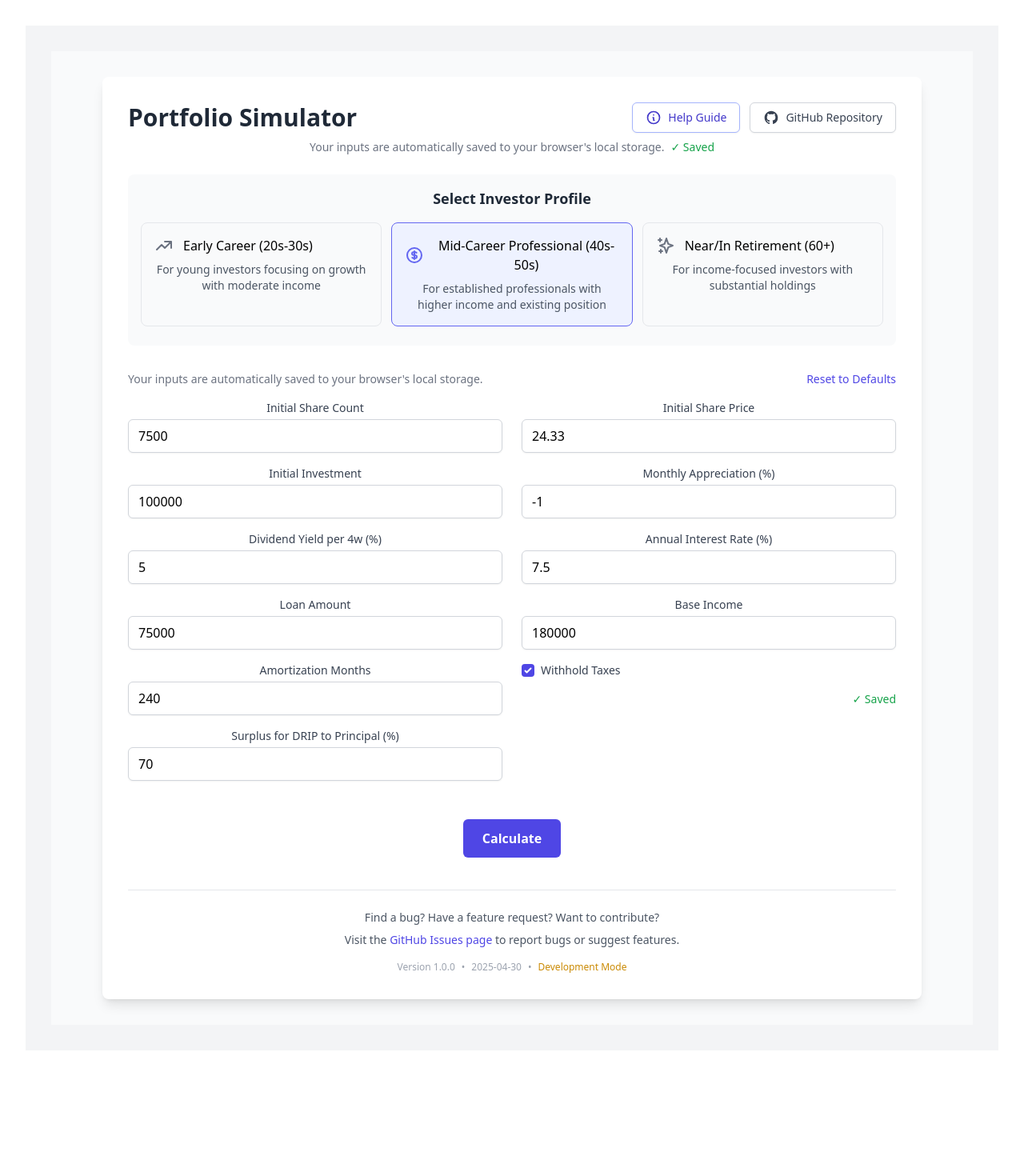
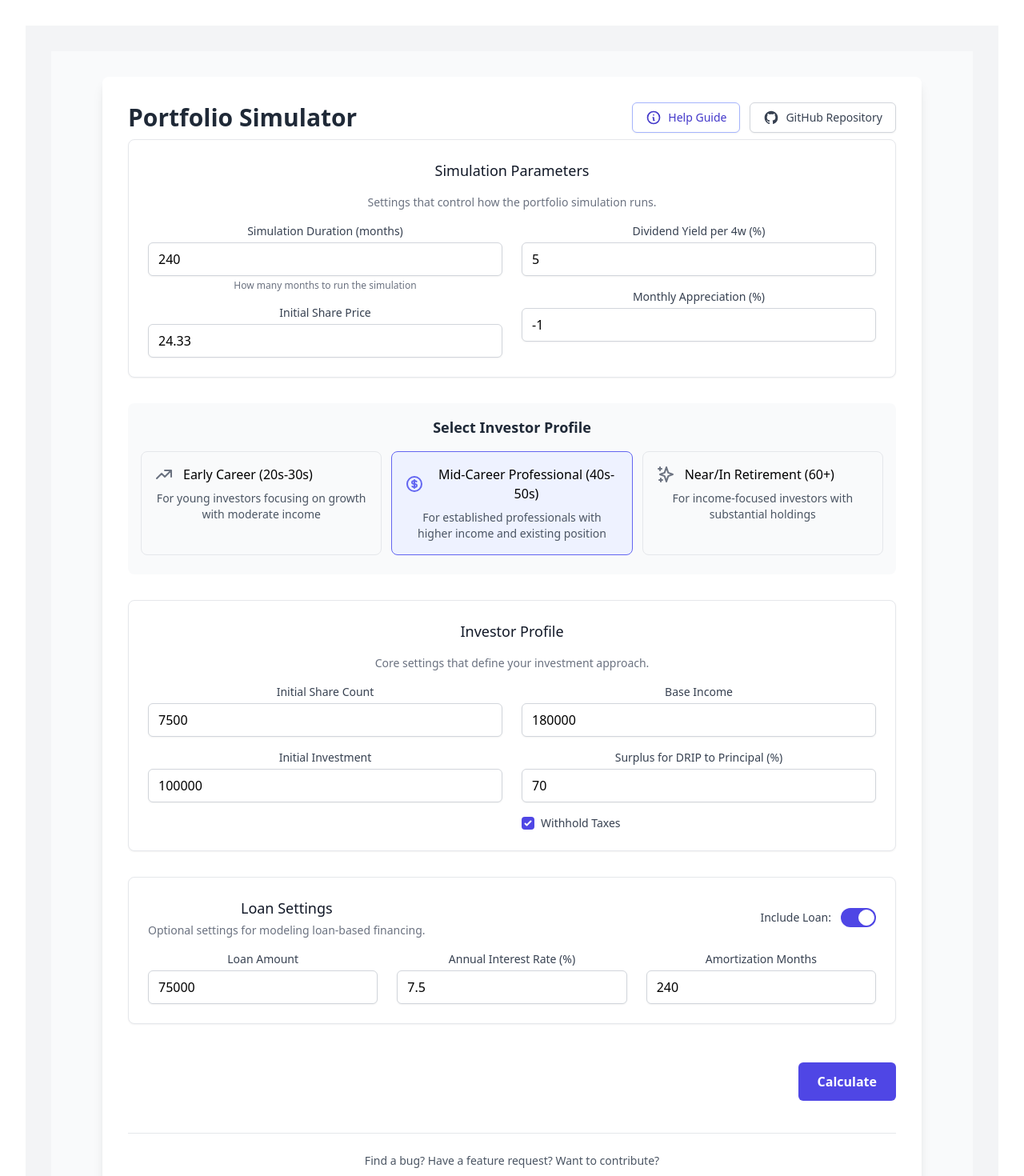
Before and after one commit to davidpeden3/portfolio-sim, a React (Vite) app: page / in a window 1280 px wide. Shown: the top 1470 px of the page at 80% size. Before the commit the page ends 1345 px from the top, so only its background shows below. Built offline with nearby package versions, Linux system fonts and the light colour scheme.

Commit message:
re-organize form

```diff
--- a/src/calculator/PortfolioCalculator.ts
+++ b/src/calculator/PortfolioCalculator.ts
@@ -19,18 +19,28 @@ function lookupTaxRate(baseIncome: number, ytdDistribution: number): number {
 
 export function calculatePortfolio(assumptions: Assumptions): { summary: CalculatedSummary, amortization: AmortizationEntry[] } {
     const {
+        // Investor Profile
         initialShareCount: preexistingShares,
         initialInvestment,
+        baseIncome,
+        surplusForDripToPrincipalPercent,
+        withholdTaxes,
+
+        // Simulation Parameters
+        simulationMonths,
         initialSharePrice,
         dividendYieldPer4wPercent,
         monthlyAppreciationPercent,
-        loanAmount,
+
+        // Loan Settings
+        includeLoan,
+        loanAmount: rawLoanAmount,
         annualInterestRatePercent,
-        amortizationMonths,
-        baseIncome,
-        surplusForDripToPrincipalPercent,
-        withholdTaxes
+        amortizationMonths
     } = assumptions;
+
+    // If loan is not included, use 0 as effective loan amount
+    const loanAmount = includeLoan ? rawLoanAmount : 0;
 
     // Calculate shares from investment and add any pre-existing shares
     const sharesFromInvestment = initialInvestment / initialSharePrice;
@@ -61,8 +71,8 @@ export function calculatePortfolio(assumptions: Assumptions): { summary: Calcula
         netPortfolioValue: (initialShareCount * initialSharePrice) - loanAmount
     });
 
-    // --- Months 1..amortizationMonths ---
-    for (let month = 1; month <= amortizationMonths; month++) {
+    // --- Months 1..simulationMonths ---
+    for (let month = 1; month <= simulationMonths; month++) {
         const prev = amortization[month - 1];
 
         const updatedSharePrice = prev.sharePrice * (1 + (monthlyAppreciationPercent / 100));
--- a/src/components/AssumptionsForm.tsx
+++ b/src/components/AssumptionsForm.tsx
@@ -2,24 +2,30 @@ import { EarlyCareerIcon, MidCareerIcon, RetirementIcon, CustomIcon } from "./Pr
 
 // Form data type for PortfolioSimulator
 export interface PortfolioFormData {
+    // Investor Profile
     initialShareCount: number;
     initialInvestment: number;
+    baseIncome: number;
+    surplusForDripPercent: number;
+    withholdTaxes: boolean;
+
+    // Simulation Parameters
+    simulationMonths: number;
     initialSharePrice: number;
     dividendYield4w: number;
     monthlyAppreciation: number;
+
+    // Loan Settings
+    includeLoan: boolean;
+    loanAmount: number;
     annualInterestRate: number;
-    loanAmount: number;
     amortizationMonths: number;
-    baseIncome: number;
-    surplusForDripPercent: number;
-    withholdTaxes: boolean;
 }
 
 interface AssumptionsFormProps {
     formData: PortfolioFormData;
     onChange: (formData: PortfolioFormData) => void;
     onSubmit: (e: React.FormEvent) => void;
-    saveStatus: 'saved' | 'unsaved' | 'saving';
 }
 
 // Predefined profiles for different investor demographics
@@ -28,68 +34,96 @@ export const INVESTOR_PROFILES = {
         name: "Early Career (20s-30s)",
         description: "For young investors focusing on growth with moderate income",
         data: {
+            // Investor Profile
             initialShareCount: 0,
             initialInvestment: 20000,
+            baseIncome: 60000,
+            surplusForDripPercent: 100, // All to DRIP for growth
+            withholdTaxes: true,
+
+            // Simulation Parameters
+            simulationMonths: 300, // 25 years
             initialSharePrice: 24.33,
             dividendYield4w: 5,
             monthlyAppreciation: -1,
+
+            // Loan Settings
+            includeLoan: true,
+            loanAmount: 15000,
             annualInterestRate: 7.0,
-            loanAmount: 15000,
-            amortizationMonths: 300, // 25 years
-            baseIncome: 60000,
-            surplusForDripPercent: 100, // All to DRIP for growth
-            withholdTaxes: true
+            amortizationMonths: 300 // 25 years
         }
     },
     midCareer: {
         name: "Mid-Career Professional (40s-50s)",
         description: "For established professionals with higher income and existing position",
         data: {
+            // Investor Profile
             initialShareCount: 7500,
             initialInvestment: 100000,
+            baseIncome: 180000,
+            surplusForDripPercent: 70, // Balanced approach
+            withholdTaxes: true,
+
+            // Simulation Parameters
+            simulationMonths: 240, // 20 years
             initialSharePrice: 24.33,
             dividendYield4w: 5,
             monthlyAppreciation: -1,
+
+            // Loan Settings
+            includeLoan: true,
+            loanAmount: 75000,
             annualInterestRate: 7.5,
-            loanAmount: 75000,
-            amortizationMonths: 240, // 20 years
-            baseIncome: 180000,
-            surplusForDripPercent: 70, // Balanced approach
-            withholdTaxes: true
+            amortizationMonths: 240 // 20 years
         }
     },
     retirement: {
         name: "Near/In Retirement (60+)",
         description: "For income-focused investors with substantial holdings",
         data: {
+            // Investor Profile
             initialShareCount: 25000,
             initialInvestment: 50000,
+            baseIncome: 10000, // Minimal external income
+            surplusForDripPercent: 30, // Focus on income
+            withholdTaxes: true,
+
+            // Simulation Parameters
+            simulationMonths: 120, // 10 years
             initialSharePrice: 24.33,
             dividendYield4w: 5,
             monthlyAppreciation: -1,
-            annualInterestRate: 0, // No new debt
+
+            // Loan Settings
+            includeLoan: false,
             loanAmount: 0,
-            amortizationMonths: 0, // No loan
-            baseIncome: 10000, // Minimal external income
-            surplusForDripPercent: 30, // Focus on income
-            withholdTaxes: true
+            annualInterestRate: 0,
+            amortizationMonths: 120 // 10 years but loan is excluded
         }
     },
     custom: {
         name: "Custom Profile",
         description: "Your personalized settings",
         data: {
+            // Investor Profile
             initialShareCount: 0,
             initialInvestment: 200000,
+            baseIncome: 100000,
+            surplusForDripPercent: 75,
+            withholdTaxes: true,
+
+            // Simulation Parameters
+            simulationMonths: 240, // 20 years
             initialSharePrice: 24.33,
             dividendYield4w: 5,
             monthlyAppreciation: -1,
+
+            // Loan Settings
+            includeLoan: true,
+            loanAmount: 200000,
             annualInterestRate: 7.5,
-            loanAmount: 200000,
-            amortizationMonths: 240,
-            baseIncome: 100000,
-            surplusForDripPercent: 75,
-            withholdTaxes: true
+            amortizationMonths: 240 // 20 years
         }
     }
 };
@@ -190,8 +224,15 @@ export const ProfileSelector = ({
     );
 };
 
+interface AssumptionsFormWrapperProps extends AssumptionsFormProps {
+    selectedProfile: ProfileType;
+    isCustomized: boolean;
+    hasCustomProfile?: boolean;
+    onProfileChange: (profile: ProfileType) => void;
+}
+
 // Main form component
-const AssumptionsForm = ({ formData, onChange, onSubmit, saveStatus }: AssumptionsFormProps) => {
+const AssumptionsForm = ({ formData, onChange, onSubmit, selectedProfile, isCustomized, hasCustomProfile, onProfileChange }: AssumptionsFormWrapperProps) => {
     const handleChange = (e: React.ChangeEvent<HTMLInputElement>) => {
         const { name, value, type, checked } = e.target;
 
@@ -211,8 +252,78 @@ const AssumptionsForm = ({ formData, onChange, onSubmit, saveStatus }: Assumptio
     };
 
     return (
-        <form onSubmit={onSubmit} className="grid grid-cols-1 md:grid-cols-2 gap-6">
-            {/* Left column */}
+        <form onSubmit={onSubmit} className="space-y-8">
+            {/* Simulation Parameters Section */}
+            <div className="bg-white p-6 rounded-lg shadow-sm border border-gray-200">
+                <h3 className="text-lg font-medium text-gray-900 mb-4">Simulation Parameters</h3>
+                <p className="text-sm text-gray-500 mb-4">Settings that control how the portfolio simulation runs.</p>
+
+                <div className="grid grid-cols-1 md:grid-cols-2 gap-6">
+                    <div className="space-y-4">
+                        <div>
+                            <label className="block text-sm font-medium text-gray-700">Simulation Duration (months)</label>
+                            <input
+                                type="number"
+                                name="simulationMonths"
+                                value={formData.simulationMonths}
+                                onChange={handleChange}
+                                className="mt-1 block w-full rounded-md border-gray-300 shadow-sm focus:ring-indigo-500 focus:border-indigo-500"
+                            />
+                            <p className="mt-1 text-xs text-gray-500">How many months to run the simulation</p>
+                        </div>
+
+                        <div>
+                            <label className="block text-sm font-medium text-gray-700">Initial Share Price</label>
+                            <input
+                                type="number"
+                                name="initialSharePrice"
+                                value={formData.initialSharePrice}
+                                onChange={handleChange}
+                                className="mt-1 block w-full rounded-md border-gray-300 shadow-sm focus:ring-indigo-500 focus:border-indigo-500"
+                            />
+                        </div>
+                    </div>
+
+                    <div className="space-y-4">
+                        <div>
+                            <label className="block text-sm font-medium text-gray-700">Dividend Yield per 4w (%)</label>
+                            <input
+                                type="number"
+                                name="dividendYield4w"
+                                value={formData.dividendYield4w}
+                                onChange={handleChange}
+                                className="mt-1 block w-full rounded-md border-gray-300 shadow-sm focus:ring-indigo-500 focus:border-indigo-500"
+                            />
+                        </div>
+
+                        <div>
+                            <label className="block text-sm font-medium text-gray-700">Monthly Appreciation (%)</label>
+                            <input
+                                type="number"
+                                name="monthlyAppreciation"
+                                value={formData.monthlyAppreciation}
+                                onChange={handleChange}
+                                className="mt-1 block w-full rounded-md border-gray-300 shadow-sm focus:ring-indigo-500 focus:border-indigo-500"
+                            />
+                        </div>
+                    </div>
+                </div>
+            </div>
+
+            {/* Profile Selector */}
+            <ProfileSelector
+                selectedProfile={selectedProfile}
+                isCustomized={isCustomized}
+                hasCustomProfile={hasCustomProfile}
+                onProfileChange={onProfileChange}
+            />
+
+            {/* Investor Profile Section */}
+            <div className="bg-white p-6 rounded-lg shadow-sm border border-gray-200">
+                <h3 className="text-lg font-medium text-gray-900 mb-4">Investor Profile</h3>
+                <p className="text-sm text-gray-500 mb-4">Core settings that define your investment approach.</p>
+
+                <div className="grid grid-cols-1 md:grid-cols-2 gap-6">
                     <div className="space-y-4">
                         <div>
                             <label className="block text-sm font-medium text-gray-700">Initial Share Count</label>
@@ -225,6 +336,7 @@ const AssumptionsForm = ({ formData, onChange, onSubmit, saveStatus }: Assumptio
                                 className="mt-1 block w-full rounded-md border-gray-300 shadow-sm focus:ring-indigo-500 focus:border-indigo-500"
                             />
                         </div>
+
                         <div>
                             <label className="block text-sm font-medium text-gray-700">Initial Investment</label>
                             <input
@@ -235,35 +347,15 @@ const AssumptionsForm = ({ formData, onChange, onSubmit, saveStatus }: Assumptio
                                 className="mt-1 block w-full rounded-md border-gray-300 shadow-sm focus:ring-indigo-500 focus:border-indigo-500"
                             />
                         </div>
+                    </div>
 
+                    <div className="space-y-4">
                         <div>
-                    <label className="block text-sm font-medium text-gray-700">Dividend Yield per 4w (%)</label>
+                            <label className="block text-sm font-medium text-gray-700">Base Income</label>
                             <input
                                 type="number"
-                        name="dividendYield4w"
-                        value={formData.dividendYield4w}
-                        onChange={handleChange}
-                        className="mt-1 block w-full rounded-md border-gray-300 shadow-sm focus:ring-indigo-500 focus:border-indigo-500"
-                    />
-                </div>
-
-                <div>
-                    <label className="block text-sm font-medium text-gray-700">Loan Amount</label>
-                    <input
-                        type="number"
-                        name="loanAmount"
-                        value={formData.loanAmount}
-                        onChange={handleChange}
-                        className="mt-1 block w-full rounded-md border-gray-300 shadow-sm focus:ring-indigo-500 focus:border-indigo-500"
-                    />
-                </div>
-
-                <div>
-                    <label className="block text-sm font-medium text-gray-700">Amortization Months</label>
-                    <input
-                        type="number"
-                        name="amortizationMonths"
-                        value={formData.amortizationMonths}
+                                name="baseIncome"
+                                value={formData.baseIncome}
                                 onChange={handleChange}
                                 className="mt-1 block w-full rounded-md border-gray-300 shadow-sm focus:ring-indigo-500 focus:border-indigo-500"
                             />
@@ -279,55 +371,8 @@ const AssumptionsForm = ({ formData, onChange, onSubmit, saveStatus }: Assumptio
                                 className="mt-1 block w-full rounded-md border-gray-300 shadow-sm focus:ring-indigo-500 focus:border-indigo-500"
                             />
                         </div>
-            </div>
 
-            {/* Right column */}
-            <div className="space-y-4">
-                <div>
-                    <label className="block text-sm font-medium text-gray-700">Initial Share Price</label>
-                    <input
-                        type="number"
-                        name="initialSharePrice"
-                        value={formData.initialSharePrice}
-                        onChange={handleChange}
-                        className="mt-1 block w-full rounded-md border-gray-300 shadow-sm focus:ring-indigo-500 focus:border-indigo-500"
-                    />
-                </div>
-
-                <div>
-                    <label className="block text-sm font-medium text-gray-700">Monthly Appreciation (%)</label>
-                    <input
-                        type="number"
-                        name="monthlyAppreciation"
-                        value={formData.monthlyAppreciation}
-                        onChange={handleChange}
-                        className="mt-1 block w-full rounded-md border-gray-300 shadow-sm focus:ring-indigo-500 focus:border-indigo-500"
-                    />
-                </div>
-
-                <div>
-                    <label className="block text-sm font-medium text-gray-700">Annual Interest Rate (%)</label>
-                    <input
-                        type="number"
-                        name="annualInterestRate"
-                        value={formData.annualInterestRate}
-                        onChange={handleChange}
-                        className="mt-1 block w-full rounded-md border-gray-300 shadow-sm focus:ring-indigo-500 focus:border-indigo-500"
-                    />
-                </div>
-
-                <div>
-                    <label className="block text-sm font-medium text-gray-700">Base Income</label>
-                    <input
-                        type="number"
-                        name="baseIncome"
-                        value={formData.baseIncome}
-                        onChange={handleChange}
-                        className="mt-1 block w-full rounded-md border-gray-300 shadow-sm focus:ring-indigo-500 focus:border-indigo-500"
-                    />
-                </div>
-
-                <div className="flex items-center mt-2">
+                        <div className="flex items-center mt-6">
                             <input
                                 id="withholdTaxes"
                                 name="withholdTaxes"
@@ -340,15 +385,75 @@ const AssumptionsForm = ({ formData, onChange, onSubmit, saveStatus }: Assumptio
                                 Withhold Taxes
                             </label>
                         </div>
-
-                <div className="text-right text-sm text-gray-500 mt-4">
-                    {saveStatus === 'saving' && <span className="italic">Saving...</span>}
-                    {saveStatus === 'saved' && <span className="text-green-600">✓ Saved</span>}
-                    {saveStatus === 'unsaved' && <span className="text-yellow-600">Unsaved changes</span>}
+                    </div>
                 </div>
             </div>
 
-            <div className="col-span-1 md:col-span-2 flex justify-center mt-6 space-x-4">
+            {/* Loan Settings Section */}
+            <div className="bg-white p-6 rounded-lg shadow-sm border border-gray-200">
+                <div className="flex justify-between items-center mb-4">
+                    <div>
+                        <h3 className="text-lg font-medium text-gray-900">Loan Settings</h3>
+                        <p className="text-sm text-gray-500 mt-1">Optional settings for modeling loan-based financing.</p>
+                    </div>
+
+                    {/* Explicit toggle for loan inclusion */}
+                    <div className="flex items-center">
+                        <span className="mr-3 text-sm text-gray-700">Include Loan:</span>
+                        <label className="relative inline-flex items-center cursor-pointer">
+                            <input
+                                type="checkbox"
+                                name="includeLoan"
+                                checked={formData.includeLoan}
+                                onChange={handleChange}
+                                className="sr-only peer"
+                            />
+                            <div className="w-11 h-6 bg-gray-200 peer-focus:outline-none peer-focus:ring-4 peer-focus:ring-indigo-300 rounded-full peer peer-checked:after:translate-x-full peer-checked:after:border-white after:content-[''] after:absolute after:top-[2px] after:left-[2px] after:bg-white after:border-gray-300 after:border after:rounded-full after:h-5 after:w-5 after:transition-all peer-checked:bg-indigo-600"></div>
+                        </label>
+                    </div>
+                </div>
+
+                <div className={`grid grid-cols-1 md:grid-cols-3 gap-6 ${!formData.includeLoan ? 'opacity-50' : ''}`}>
+                    <div>
+                        <label className="block text-sm font-medium text-gray-700">Loan Amount</label>
+                        <input
+                            type="number"
+                            name="loanAmount"
+                            value={formData.loanAmount}
+                            onChange={handleChange}
+                            disabled={!formData.includeLoan}
+                            className="mt-1 block w-full rounded-md border-gray-300 shadow-sm focus:ring-indigo-500 focus:border-indigo-500 disabled:bg-gray-100 disabled:cursor-not-allowed"
+                        />
+                    </div>
+
+                    <div>
+                        <label className="block text-sm font-medium text-gray-700">Annual Interest Rate (%)</label>
+                        <input
+                            type="number"
+                            name="annualInterestRate"
+                            value={formData.annualInterestRate}
+                            onChange={handleChange}
+                            disabled={!formData.includeLoan}
+                            className="mt-1 block w-full rounded-md border-gray-300 shadow-sm focus:ring-indigo-500 focus:border-indigo-500 disabled:bg-gray-100 disabled:cursor-not-allowed"
+                        />
+                    </div>
+
+                    <div>
+                        <label className="block text-sm font-medium text-gray-700">Amortization Months</label>
+                        <input
+                            type="number"
+                            name="amortizationMonths"
+                            value={formData.amortizationMonths}
+                            onChange={handleChange}
+                            disabled={!formData.includeLoan}
+                            className="mt-1 block w-full rounded-md border-gray-300 shadow-sm focus:ring-indigo-500 focus:border-indigo-500 disabled:bg-gray-100 disabled:cursor-not-allowed"
+                        />
+                    </div>
+                </div>
+            </div>
+
+            {/* Form Actions */}
+            <div className="flex justify-end pt-4">
                 <button
                     type="submit"
                     className="px-6 py-3 bg-indigo-600 text-white font-bold rounded-md hover:bg-indigo-700 transition"
--- a/src/components/PortfolioSimulator.tsx
+++ b/src/components/PortfolioSimulator.tsx
@@ -176,17 +176,24 @@ export function PortfolioSimulator() {
 
     // Map form data to assumptions
     const assumptions = {
+      // Investor Profile
       initialShareCount: formData.initialShareCount,
       initialInvestment: formData.initialInvestment,
+      baseIncome: formData.baseIncome,
+      surplusForDripToPrincipalPercent: formData.surplusForDripPercent,
+      withholdTaxes: formData.withholdTaxes,
+
+      // Simulation Parameters
+      simulationMonths: formData.simulationMonths,
       initialSharePrice: formData.initialSharePrice,
       dividendYieldPer4wPercent: formData.dividendYield4w,
       monthlyAppreciationPercent: formData.monthlyAppreciation,
+
+      // Loan Settings
+      includeLoan: formData.includeLoan,
       loanAmount: formData.loanAmount,
       annualInterestRatePercent: formData.annualInterestRate,
       amortizationMonths: formData.amortizationMonths,
-      baseIncome: formData.baseIncome,
-      surplusForDripToPrincipalPercent: formData.surplusForDripPercent,
-      withholdTaxes: formData.withholdTaxes,
     };
 
     // Calculate results
@@ -232,40 +239,16 @@ export function PortfolioSimulator() {
           </div>
         </div>
 
-        <div className="text-center mb-6 text-sm text-gray-500">
-          Your inputs are automatically saved to your browser's local storage.
-          {saveStatus === 'saving' && <span className="ml-2 italic">Saving...</span>}
-          {saveStatus === 'saved' && <span className="ml-2 text-green-600">✓ Saved</span>}
-          {saveStatus === 'unsaved' && <span className="ml-2 text-yellow-600">Unsaved changes</span>}
-        </div>
 
-        {/* Profile Selector */}
-        <ProfileSelector
+        {/* Form with input fields */}
+        <AssumptionsForm
+          formData={formData}
+          onChange={handleFormChange}
+          onSubmit={handleSubmit}
           selectedProfile={selectedProfile}
           isCustomized={isCustomized}
           hasCustomProfile={hasCustomProfile}
           onProfileChange={handleProfileChange}
-        />
-
-        {/* Form with input fields */}
-        <div className="flex justify-between mb-4">
-          <div className="text-center text-sm text-gray-500">
-            Your inputs are automatically saved to your browser's local storage.
-          </div>
-          <button
-            type="button"
-            onClick={resetToDefaults}
-            className="text-sm text-indigo-600 hover:text-indigo-800"
-          >
-            Reset to Defaults
-          </button>
-        </div>
-
-        <AssumptionsForm
-          formData={formData}
-          onChange={handleFormChange}
-          onSubmit={handleSubmit}
-          saveStatus={saveStatus}
         />
 
         {results && (
```
Also changed, not shown: src/models/Assumptions.ts (+10 -3 lines). Lines whose indentation alone changed are shown as unchanged.
